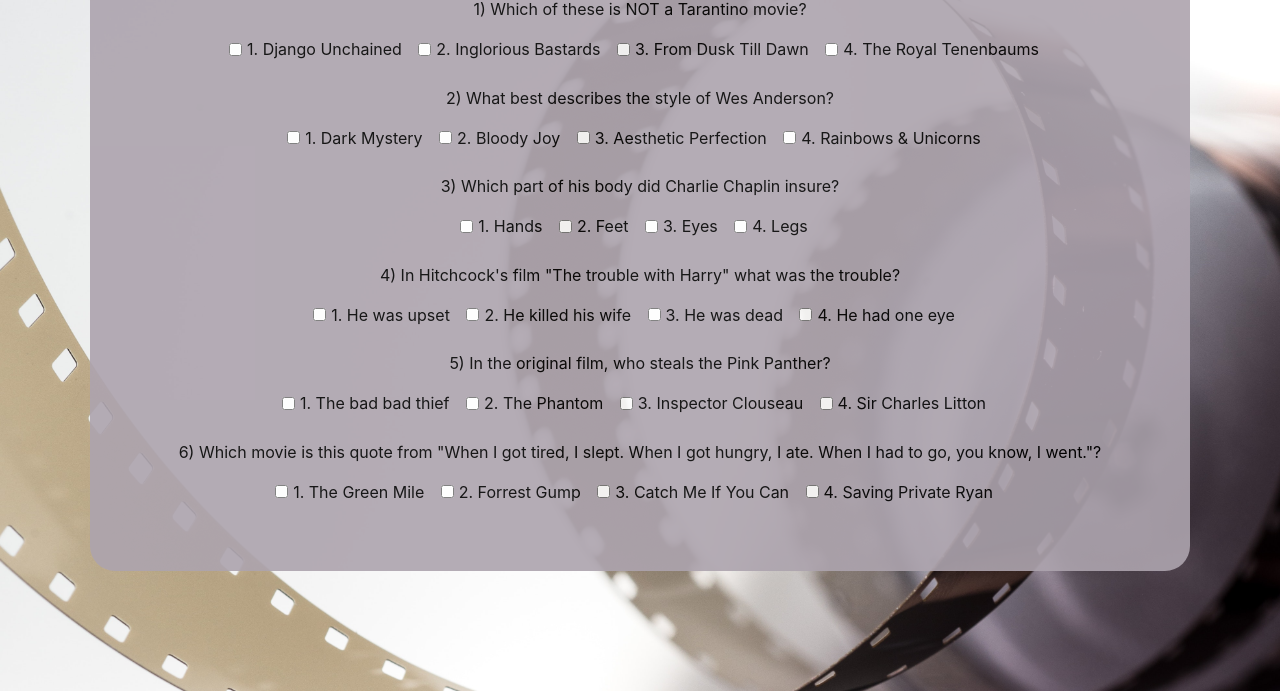
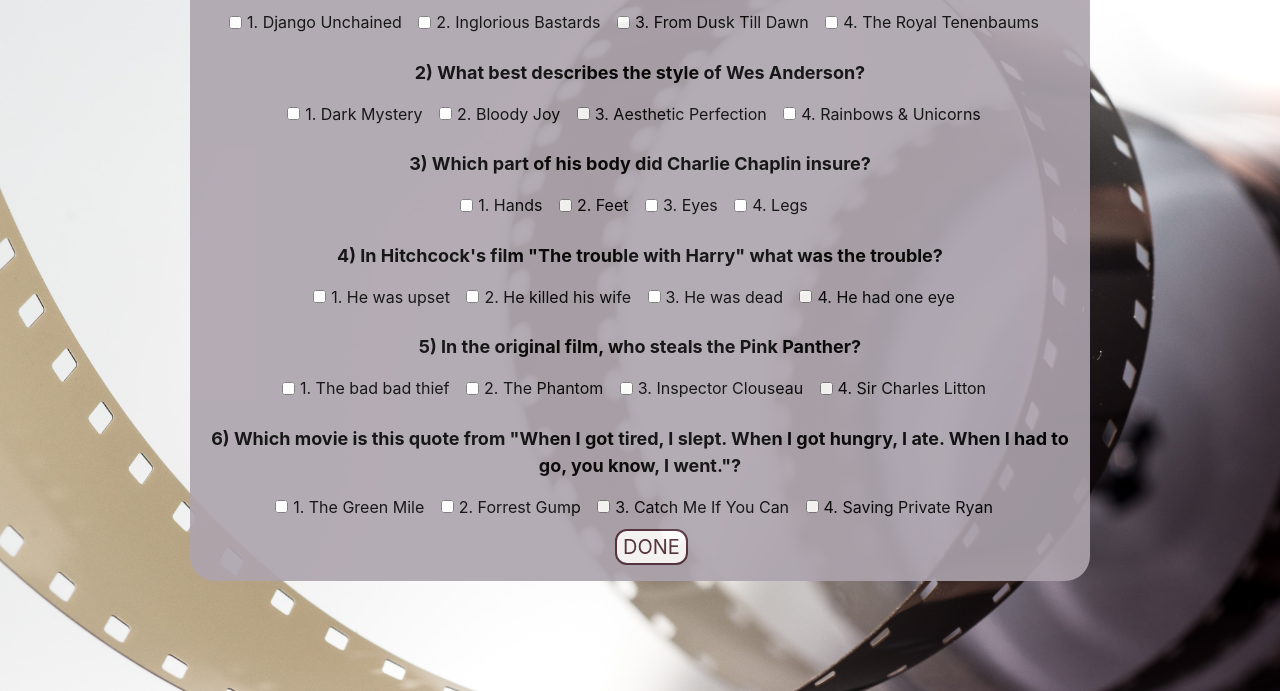
Before and after one commit to marinemekhakyan/TriviaGame, a plain HTML site: page index.html in a window 1280 px wide. Shown: the part 109-800 px from the top of the page. Drawn offline with nearby package versions, Linux system fonts and the light colour scheme.

Commit message:
added 'done' button and modified text styles

```diff
--- a/assets/css/style.css
+++ b/assets/css/style.css
@@ -8,10 +8,11 @@ body {
     background: rgba(red, green, blue, alpha);
     background-color: rgba(173 164 174);
     opacity: .9;
-    width: 1100px;
-    height: 630px;
-    margin-top: 50px;
+    width: 900px;
+    height: 670px;
+    margin-top: 20px;
     border-radius: 25px;
+
 }
 
 h1 {
@@ -21,6 +22,8 @@ h1 {
 
 p {
     color: black;
+    font-size: 18px;
+    font-weight: bold;
 }
 
 #question-1,
@@ -37,3 +40,13 @@ p {
     color: black;
     text-align: center;
 }
+
+button {
+    font-size: 20px;
+    margin-left: 410px;
+    margin-top: 10px;
+    border-radius: 12px;
+    background-color: white;
+    color: #502B3A;
+    border: 2px solid #502B3A;
+}
--- a/index.html
+++ b/index.html
@@ -132,6 +132,7 @@
                             <label class="form-check-label" for="inlineCheckbox2">4. Saving Private Ryan</label>
                           </div>
                         </div>
+                        <button type="button">DONE</button>
 </div>
 
 </body>
```
